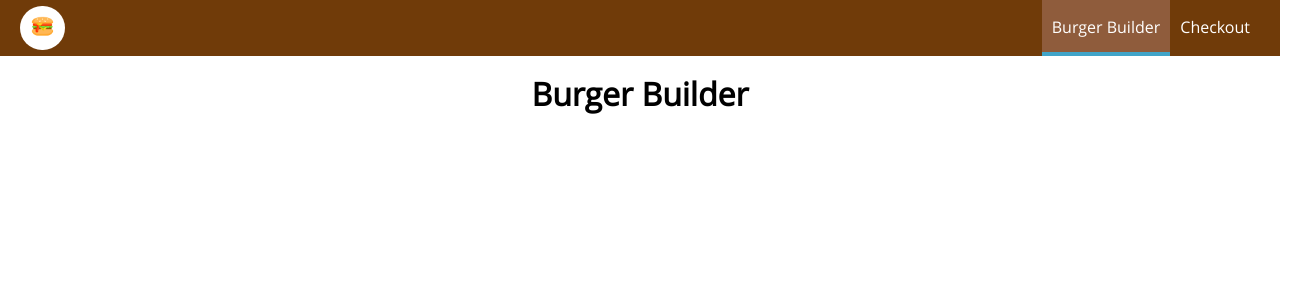
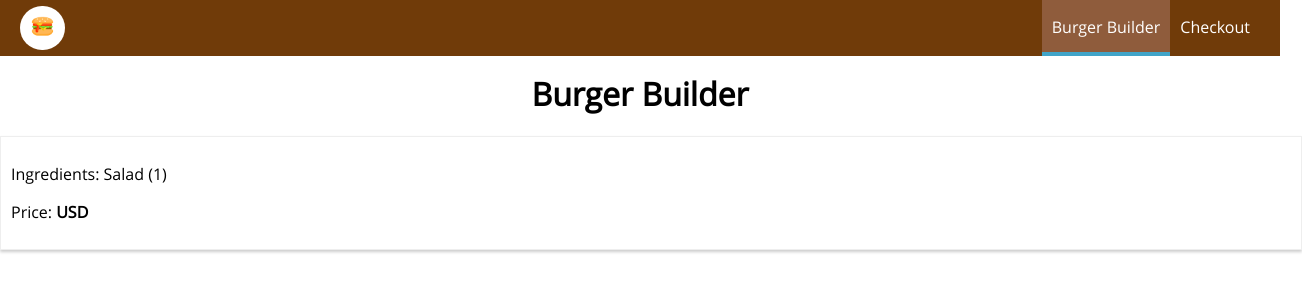
Before and after one commit to tremuradaniel/burger_app, a React (Create React App) app: page /orders in a window 1280 px wide. Shown: the top 300 px of the page, 1302 px wide, since content can reach past the window. Built offline with nearby package versions, Linux system fonts and the light colour scheme; no server answers.

Commit message:
Adding an Orders Page

```diff
--- a/src/App.js
+++ b/src/App.js
@@ -4,6 +4,7 @@ import { Route } from 'react-router-dom';
 import Layout from '../src/hoc/Layout/Layout';
 import BurgerBuilder from '../src/containers/BurgerBuilder/BurgerBuilder';
 import Checkout from './containers/Checkout/Checkout';
+import Orders from './containers/Checkout/Orders/Orders';
 
 class App extends Component {
   render () {
@@ -12,6 +13,7 @@ class App extends Component {
         <Layout>
           <h1>Burger Builder</h1>
           <Route path="/" exact component={BurgerBuilder}></Route>
+          <Route path="/orders" exact component={Orders}></Route>
           <Route path="/checkout" component={Checkout}></Route>
         </Layout>
       </div>
--- /dev/null
+++ b/src/components/Order/Order.js
@@ -0,0 +1,12 @@
+import React from 'react';
+
+import classes  from './Order.module.css';
+
+const order = (props) => (
+    <div className={classes.Order}>
+        <p>Ingredients: Salad (1)</p>
+        <p>Price: <strong>USD</strong></p>
+    </div>
+);
+
+export default order;
--- /dev/null
+++ b/src/components/Order/Order.module.css
@@ -0,0 +1,8 @@
+.Order {
+    width: 100%;
+    border: 1px solid #eee;
+    box-shadow: 0 2px 3px #ccc;
+    padding: 10px;
+    margin: 10px auto;
+    box-shadow: border-box;
+}
--- /dev/null
+++ b/src/containers/Checkout/Orders/Orders.js
@@ -0,0 +1,15 @@
+import React, { Component } from 'react';
+
+import Order from '../../../components/Order/Order';
+
+class Orders extends Component {
+    render () {
+        return (
+            <div>
+                <Order></Order>
+            </div>
+        );
+    }
+}
+
+export default Orders;
```
